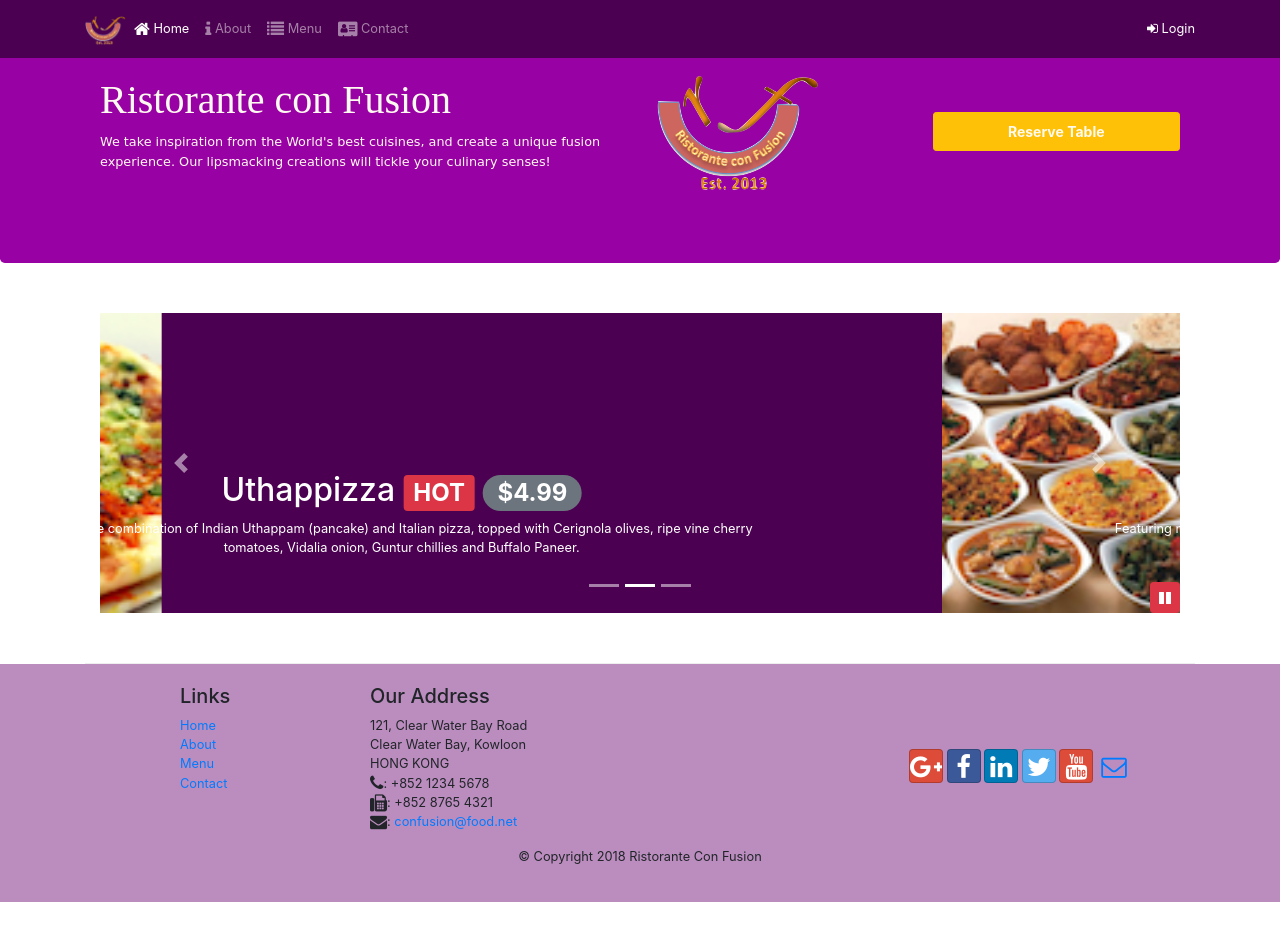
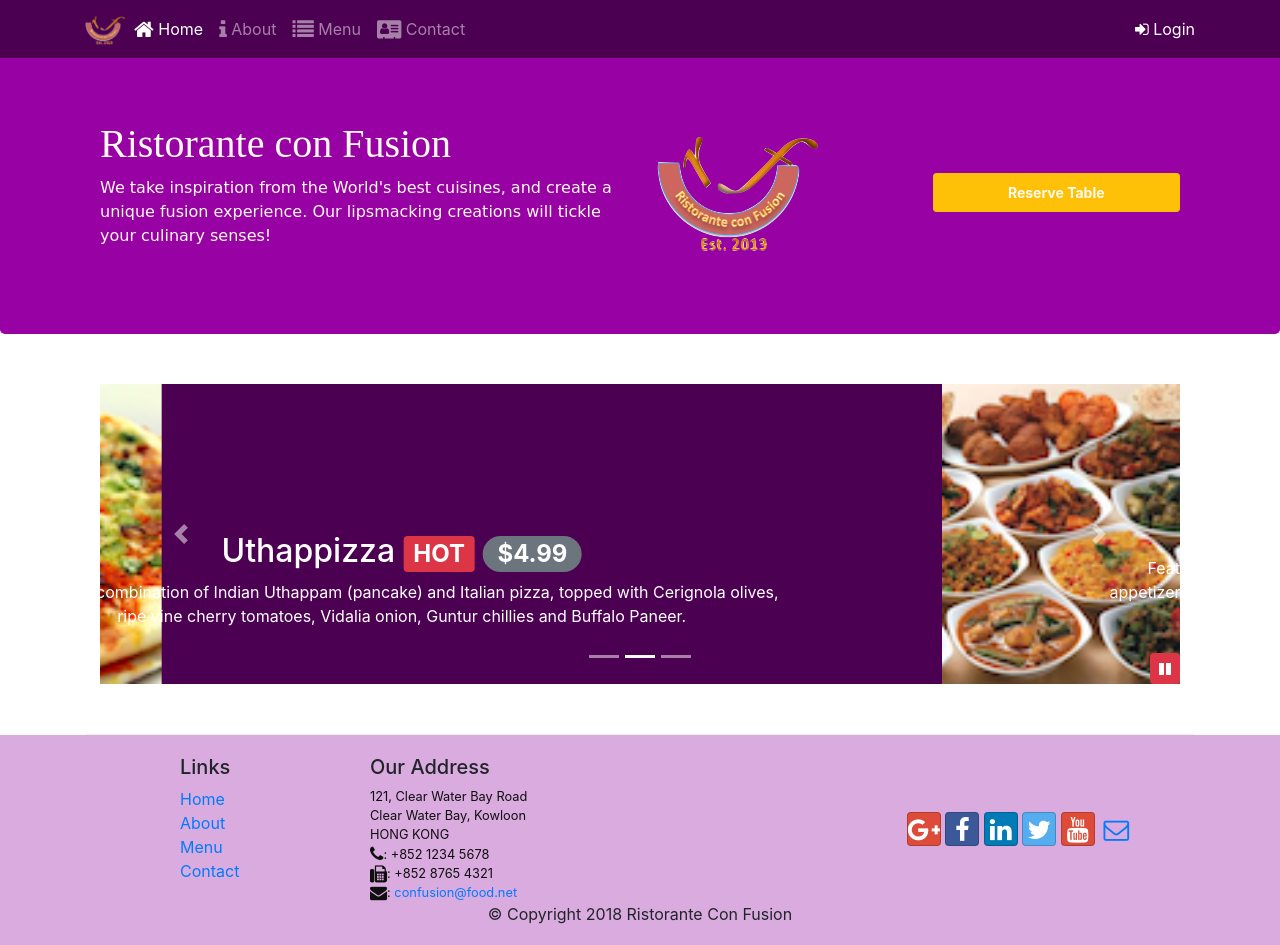
Before and after one commit to Vincent-Aboagye/bootTrap4_test, a website: page index.html in a window 1280 px wide. Before the commit the page ends 902 px from the top, so only its background shows below. Drawn offline with nearby package versions, Linux system fonts and the light colour scheme; a web font is replaced by a local one.

Commit message:
trying out less

```diff
--- /dev/null
+++ b/css/styles-old.css
@@ -0,0 +1,80 @@
+.row-header {
+    margin: 0 auto;
+    padding: 0 auto;
+}
+
+.row-content {
+    margin: 0 auto;
+    padding: 50px 0 50px 0;
+    border-bottom: 1px ridge;
+    /* min-height: 400px; */
+}
+
+.footer {
+    background-color: #daabdf;
+    margin: 0px auto;
+    padding: 20px 0 20px 0;
+}
+
+.jumbotron {
+    padding: 70px 30px 70px 30px;
+    margin: 0 auto;
+    background: #9801a3;
+    color: floralwhite;
+}
+
+.address {
+    font-size: 80%;
+    margin: 0px;
+}
+.h3-header{
+    padding: 20px 0 0 0;
+}
+
+small{
+    color: rgba(80, 78, 78, 0.808)
+}
+
+body{
+    font-size: 80%;
+    z-index: 0;
+}
+
+.navbar-dark {
+    background-color: #4c0051;
+}
+
+.tab-content {
+    border-left: 1px solid #ddd;
+    border-right: 1px solid #ddd;
+    border-bottom: 1px solid #ddd;
+    padding: 10px;
+}
+
+.card-header{
+    cursor: pointer;
+}
+span.navbar-text{
+    cursor: pointer;
+}
+.carousel{
+    background: #4c0051;
+}
+
+.carousel-item{
+    height: 300px;
+}
+
+.carousel-item img{
+    position: absolute;
+    top: 0;
+    left: 0;
+    min-height: 300px;
+}
+
+#carouselButton{
+    position: absolute;
+    right: 0;
+    bottom: 0;
+    z-index: 1;
+}
--- /dev/null
+++ b/css/styles.less
@@ -0,0 +1,80 @@
+
+//defining variables
+@lt-gray: #ddd;
+@background-dark: #4c0051;
+@background-light: #9801a3;
+@background-pale: #daabdf;
+
+// Height variables
+@carousel-item-height: 300px;
+
+//Less Mixins
+.zero-margin (@pad-up-dn: 0px, @pad-left-right: 0px) {
+	margin:0px auto;
+	padding: @pad-up-dn @pad-left-right;
+}
+
+.row-header{
+    .zero-margin();
+}
+
+.row-content {
+    .zero-margin(50px,0px);
+    border-bottom: 1px ridge;
+    min-height:400px;
+}
+
+.footer{
+    background-color: @background-pale;
+    .zero-margin(20px, 0px);
+}
+
+.jumbotron {
+    .zero-margin(70px,30px);
+    background: @background-light ;
+    color:floralwhite;
+}
+
+address{
+    font-size:80%;
+    margin:0px;
+    color:#0f0f0f;
+}
+
+body{
+    padding:50px 0px 0px 0px;
+    z-index:0;
+}
+
+.navbar-dark {
+     background-color: @background-dark;
+}
+
+.tab-content {
+    border-left: 1px solid @lt-gray;
+    border-right: 1px solid @lt-gray;
+    border-bottom: 1px solid @lt-gray;
+    padding: 10px;
+}
+
+
+.carousel {
+    background:@background-dark;
+
+    .carousel-item {
+        height: @carousel-item-height;
+        img {
+            position: absolute;
+            top: 0;
+            left: 0;
+            min-height: 300px;
+        }
+    }
+}
+
+#carouselButton {
+    right:0px;
+    position: absolute;
+    bottom: 0px;
+    z-index: 1;
+}
```
Also changed, not shown: aboutus.html (+1 -1 lines), css/styles.css.
